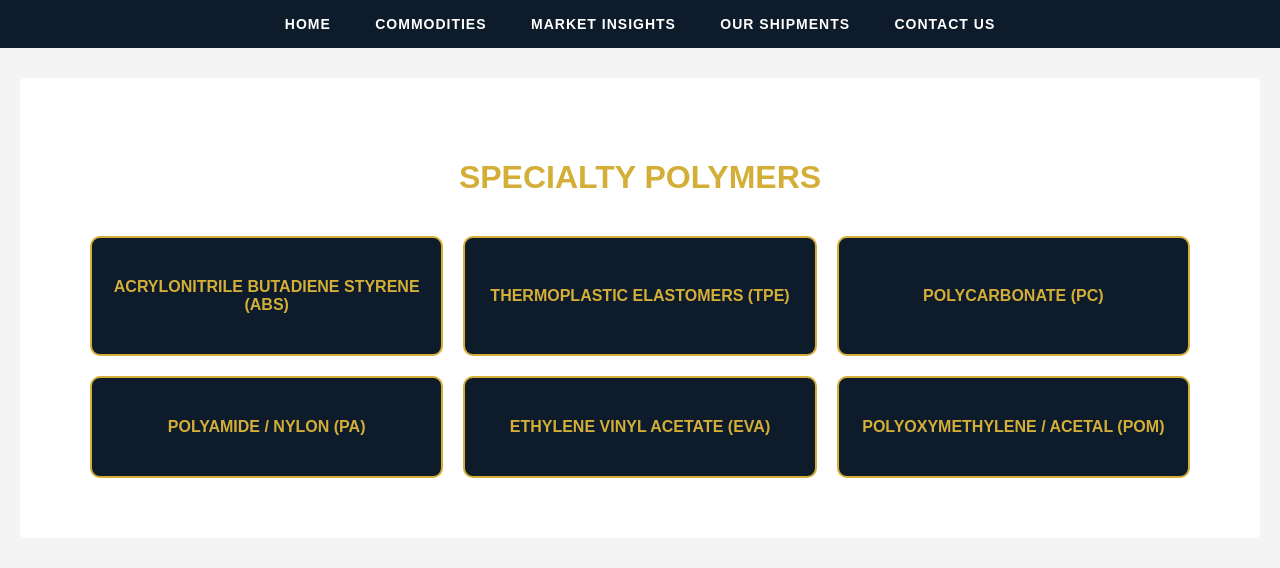
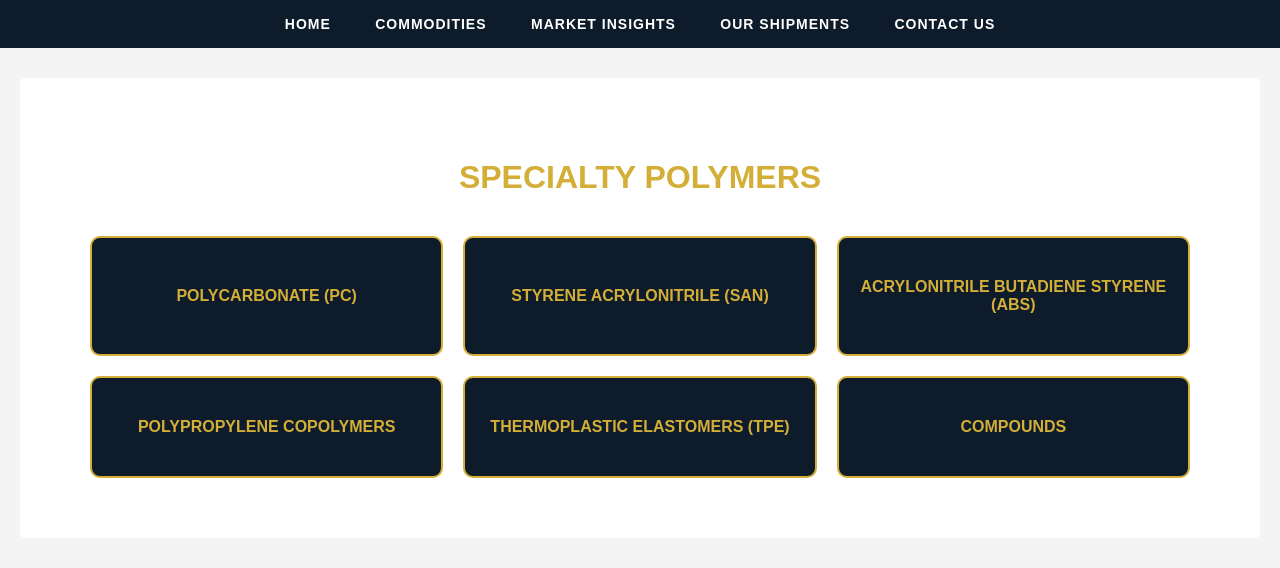
Before and after one commit to satco-petrochemical/satco-petrochemical.github.io, a Jekyll site: the page built from specialty-polymers.html, in a window 1280 px wide. Shown: the part 350-918 px from the top of the page. Built offline with Jekyll 4.4.1, drawn with Linux system fonts in a browser that asks for light colours.

Commit message:
Update specialty-polymers.html

```diff
--- a/specialty-polymers.html
+++ b/specialty-polymers.html
@@ -7,16 +7,16 @@ title: Specialty Polymers | SATCO Petrochemical
 
   <h1 style="grid-column: 1 / -1; color: #d4af37; text-align: center; text-transform: uppercase; margin-bottom: 20px;">Specialty Polymers</h1>
 
+  <a href="/products/polycarbonate/" style="background: #0d1b2a; border: 2px solid #d4af37; padding: 40px 20px; text-align: center; color: #d4af37; text-decoration: none; border-radius: 10px; font-weight: bold; display: flex; align-items: center; justify-content: center;">POLYCARBONATE (PC)</a>
+
+  <a href="/products/styrene-acrylonitrile/" style="background: #0d1b2a; border: 2px solid #d4af37; padding: 40px 20px; text-align: center; color: #d4af37; text-decoration: none; border-radius: 10px; font-weight: bold; display: flex; align-items: center; justify-content: center;">STYRENE ACRYLONITRILE (SAN)</a>
+
   <a href="/products/acrylonitrile-butadiene-styrene/" style="background: #0d1b2a; border: 2px solid #d4af37; padding: 40px 20px; text-align: center; color: #d4af37; text-decoration: none; border-radius: 10px; font-weight: bold; display: flex; align-items: center; justify-content: center;">ACRYLONITRILE BUTADIENE STYRENE (ABS)</a>
+
+  <a href="/products/polypropylene-copolymers/" style="background: #0d1b2a; border: 2px solid #d4af37; padding: 40px 20px; text-align: center; color: #d4af37; text-decoration: none; border-radius: 10px; font-weight: bold; display: flex; align-items: center; justify-content: center;">POLYPROPYLENE COPOLYMERS</a>
 
   <a href="/products/thermoplastic-elastomers/" style="background: #0d1b2a; border: 2px solid #d4af37; padding: 40px 20px; text-align: center; color: #d4af37; text-decoration: none; border-radius: 10px; font-weight: bold; display: flex; align-items: center; justify-content: center;">THERMOPLASTIC ELASTOMERS (TPE)</a>
 
-  <a href="/products/polycarbonate/" style="background: #0d1b2a; border: 2px solid #d4af37; padding: 40px 20px; text-align: center; color: #d4af37; text-decoration: none; border-radius: 10px; font-weight: bold; display: flex; align-items: center; justify-content: center;">POLYCARBONATE (PC)</a>
-
-  <a href="/products/polyamide-nylon/" style="background: #0d1b2a; border: 2px solid #d4af37; padding: 40px 20px; text-align: center; color: #d4af37; text-decoration: none; border-radius: 10px; font-weight: bold; display: flex; align-items: center; justify-content: center;">POLYAMIDE / NYLON (PA)</a>
-
-  <a href="/products/ethylene-vinyl-acetate/" style="background: #0d1b2a; border: 2px solid #d4af37; padding: 40px 20px; text-align: center; color: #d4af37; text-decoration: none; border-radius: 10px; font-weight: bold; display: flex; align-items: center; justify-content: center;">ETHYLENE VINYL ACETATE (EVA)</a>
-
-  <a href="/products/polyoxymethylene-acetal/" style="background: #0d1b2a; border: 2px solid #d4af37; padding: 40px 20px; text-align: center; color: #d4af37; text-decoration: none; border-radius: 10px; font-weight: bold; display: flex; align-items: center; justify-content: center;">POLYOXYMETHYLENE / ACETAL (POM)</a>
+  <a href="/products/compounds/" style="background: #0d1b2a; border: 2px solid #d4af37; padding: 40px 20px; text-align: center; color: #d4af37; text-decoration: none; border-radius: 10px; font-weight: bold; display: flex; align-items: center; justify-content: center;">COMPOUNDS</a>
 
 </div>
```
